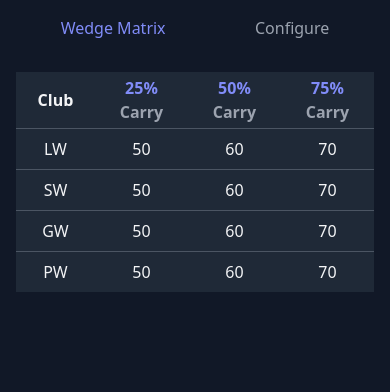
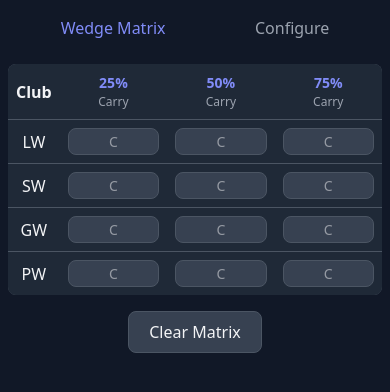
Before and after one commit to braybowler/wedge-matrix-web-frontend, a Vue app: page /matrix in a window 390 px wide. Shown: the top 392 px of the page. Built offline with nearby package versions, Linux system fonts and the light colour scheme.

Commit message:
work towards parity between web and mobile app for wedge matrix paging

```diff
--- a/package.json
+++ b/package.json
@@ -10,12 +10,12 @@
     "dev": "vite",
     "build": "run-p type-check \"build-only {@}\" --",
     "preview": "vite preview",
-    "test:unit": "vitest",
     "build-only": "vite build",
     "type-check": "vue-tsc --build",
     "lint": "eslint . --fix --cache",
     "format": "prettier --write --experimental-cli src/",
-    "check": "npm run lint && npm run format && npm run test:unit"
+    "test": "vitest run",
+    "check": "npm run lint && npm run format && npm run type-check && npm run test"
   },
   "dependencies": {
     "@tailwindcss/vite": "^4.1.17",
@@ -43,7 +43,7 @@
     "typescript": "~5.9.0",
     "vite": "^7.2.4",
     "vite-plugin-vue-devtools": "^8.0.5",
-    "vitest": "^4.0.14",
+    "vitest": "^4.0.15",
     "vue-tsc": "^3.1.5"
   }
 }
--- a/src/components/matrix/WedgeMatrix.vue
+++ b/src/components/matrix/WedgeMatrix.vue
@@ -1,43 +1,50 @@
 <script setup lang="ts">
-import type { UserColumnHeaders } from '@/types/matrix'
+import type {
+  AllowableMatrixColumnNumber,
+  RowDisplayOption,
+  UserClub,
+  UserColumnHeader,
+} from '@/types/matrix'
 
-const props = defineProps<{
-  numColumns: number
-  columnHeaders: Array<UserColumnHeaders>
-  rowDisplayOption?: 'Carry' | 'Total' | 'Both'
-}>()
+export interface WedgeMatrixProps {
+  numColumns: AllowableMatrixColumnNumber
+  columnHeaders: Array<UserColumnHeader>
+  clubs: Array<UserClub>
+  rowDisplayOption?: RowDisplayOption
+}
 
-const wedges = [
-  {
-    label: 'LW',
-    id: 1,
-  },
-  {
-    label: 'SW',
-    id: 2,
-  },
-  {
-    label: 'GW',
-    id: 3,
-  },
-  {
-    label: 'PW',
-    id: 4,
-  },
-]
+const props = defineProps<WedgeMatrixProps>()
+
+const handleClearMatrixButtonPress = () => {
+  const userResponse = confirm('Are you sure you want to clear all records?')
+
+  if (userResponse) {
+    clearMatrix()
+  }
+}
+
+const clearMatrix = () => {
+  console.log('matrix cleared')
+}
 </script>
 
 <template>
-  <div class="bg-[#111827] p-4">
-    <table class="w-full">
+  <div class="component-container">
+    <table>
       <thead>
         <tr>
           <th>
             <span class="column-header"> Club </span>
           </th>
-            <template v-for="columnHeader in props.columnHeaders" :key="columnHeader.id">
+          <template
+            v-for="columnHeader in props.columnHeaders"
+            :key="columnHeader.id"
+          >
             <th>
-                <div class="swing-percentage-container">
+              <div
+                data-test-id="swing-percentage-container"
+                class="swing-percentage-container"
+              >
                 <span class="swing-percentage"> {{ columnHeader.swingPercentage }}% </span>
                 <span class="swing-percentage-subheader"> Carry </span>
               </div>
@@ -46,29 +53,30 @@ const wedges = [
         </tr>
       </thead>
       <tbody>
-        <template
-          v-for="wedge in wedges"
-          :key="wedge.id"
-        >
+        <template v-for="club in props.clubs" :key="club.id">
           <tr>
             <td>
               <span class="row-label">
-                  {{ wedge.label }}
+                {{ club.label }}
               </span>
             </td>
             <td>
-                <span class="row-label"> 50 </span>
+              <input type="text" class="input" placeholder="C" />
             </td>
             <td>
-                <span class="row-label"> 60 </span>
+              <input type="text" class="input" placeholder="C" />
             </td>
             <td>
-                <span class="row-label"> 70 </span>
+              <input type="text" class="input" placeholder="C" />
             </td>
           </tr>
         </template>
       </tbody>
     </table>
+
+    <div class="button-container">
+      <button @click="handleClearMatrixButtonPress" class="button">Clear Matrix</button>
+    </div>
   </div>
 </template>
 
@@ -76,10 +84,12 @@ const wedges = [
 @reference "tailwindcss";
 
 table {
+  width: 100%;
+  border-radius: 8px;
   border-collapse: collapse;
   text-align: center;
   background-color: #4b5563;
-  border-radius: 8px;
+  overflow: hidden;
 }
 
 tr {
@@ -92,32 +102,69 @@ tr:last-child {
 }
 
 th {
-  padding: 4px;
+  padding: 8px;
   text-align: center;
   border-bottom: 1px solid #4b5563;
 }
 
 td {
+  padding: 8px 0;
+}
+
+.component-container {
+  background-color: #111827;
   padding: 8px;
 }
 
-.swing-percentage-subheader {
-  @apply text-[#9ca3af];
-}
-
 .swing-percentage-container {
-  @apply flex flex-col;
+  display: flex;
+  flex-direction: column;
 }
 
 .swing-percentage {
-  @apply text-[#818cf8];
+  color: #818cf8;
+  font-size: 14px;
+  font-weight: 700;
+}
+
+.swing-percentage-subheader {
+  color: #9ca3af;
+  font-size: 12px;
+  font-weight: 300;
 }
 
 .column-header {
-  @apply text-[#f3f4f6];
+  color: #f3f4f6;
+  font-size: 16px;
+  font-weight: 700;
 }
 
 .row-label {
-  @apply text-[#f3f4f6];
+  color: #f3f4f6;
+  font-size: 16px;
+  font-weight: 500;
+}
+
+.input {
+  @apply bg-[#374151] text-[#f3f4f6] border border-[#4b5563] rounded-lg;
+  padding: 2px 0px;
+  color: #f3f4f6;
+  font-size: 14px;
+  font-weight: 500;
+  text-align: center;
+  width: 85%;
+}
+
+.button-container {
+  display: flex;
+  align-items: center;
+  justify-content: center;
+}
+
+.button {
+  @apply mt-4 bg-[#374151] text-[#f3f4f6] border border-[#4b5563] rounded-lg;
+  padding: 8px 20px;
+  font-size: 16px;
+  font-weight: 500;
 }
 </style>
--- a/src/router/index.ts
+++ b/src/router/index.ts
@@ -5,18 +5,17 @@ const router = createRouter({
   routes: [
     {
       path: '/',
-      name: 'home',
-      component: () => import('../views/HomeView.vue'),
+      redirect: '/matrix',
     },
     {
       path: '/matrix',
       name: 'matrix',
-      component: () => import('../views/MatrixView.vue'),
+      component: () => import('../views/matrix/MatrixView.vue'),
     },
     {
       path: '/configure',
       name: 'configure',
-      component: () => import('../views/ConfigureView.vue'),
+      component: () => import('../views/configure/ConfigureView.vue'),
     },
   ],
 })
--- a/src/stores/matrixConfigurationStore.ts
+++ b/src/stores/matrix/matrixConfigurationStore.ts
@@ -1,9 +1,9 @@
 import { defineStore } from 'pinia'
 import { ref } from 'vue'
-import type { UserColumnHeaders } from '@/types/matrix'
+import type { AllowableMatrixColumnNumber, UserColumnHeader } from '@/types/matrix'
 export const useMatrixConfigurationStore = defineStore('matrixConfiguration', () => {
-  const matrixColumns = ref(1)
-  const matrixColumnHeaders = ref<Array<UserColumnHeaders>>([
+  const matrixColumns = ref<AllowableMatrixColumnNumber>(3)
+  const matrixColumnHeaders = ref<Array<UserColumnHeader>>([
     {
       swingPercentage: 25,
       id: 1,
@@ -20,6 +20,6 @@ export const useMatrixConfigurationStore = defineStore('matrixConfiguration', ()
 
   return {
     matrixColumns,
-    matrixColumnHeaders
+    matrixColumnHeaders,
   }
 })
--- a/src/views/HomeView.vue
+++ /dev/null
@@ -1,5 +0,0 @@
-<script setup lang="ts"></script>
-
-<template>
-  <main>Home View</main>
-</template>
--- a/src/views/MatrixView.vue
+++ /dev/null
@@ -1,19 +0,0 @@
-<script setup lang="ts">
-import WedgeMatrix from '@/components/matrix/WedgeMatrix.vue'
-import { useMatrixConfigurationStore } from '@/stores/matrixConfigurationStore.ts'
-
-const {
-  matrixColumns,
-  matrixColumnHeaders
-} = useMatrixConfigurationStore()
-
-</script>
-
-<template>
-  <main>
-    <WedgeMatrix
-      :num-columns="matrixColumns"
-      :column-headers="matrixColumnHeaders"
-    />
-  </main>
-</template>
--- /dev/null
+++ b/src/views/matrix/MatrixView.vue
@@ -0,0 +1,36 @@
+<script setup lang="ts">
+import WedgeMatrix from '@/components/matrix/WedgeMatrix.vue'
+import { useMatrixConfigurationStore } from '@/stores/matrix/matrixConfigurationStore.ts'
+import type { UserClub } from '@/types/matrix'
+
+const { matrixColumns, matrixColumnHeaders } = useMatrixConfigurationStore()
+
+const tempWedges: Array<UserClub> = [
+  {
+    label: 'LW',
+    id: 1,
+  },
+  {
+    label: 'SW',
+    id: 2,
+  },
+  {
+    label: 'GW',
+    id: 3,
+  },
+  {
+    label: 'PW',
+    id: 4,
+  },
+]
+</script>
+
+<template>
+  <main>
+    <WedgeMatrix
+      :num-columns="matrixColumns"
+      :column-headers="matrixColumnHeaders"
+      :clubs="tempWedges"
+    />
+  </main>
+</template>
```
Also changed, not shown: src/types/matrix.d.ts (+12 -1 lines), src/views/configure/ConfigureView.vue (renamed from src/views/ConfigureView.vue), 2 other files (tests, documents, lock files or other folders). Lines whose indentation alone changed are shown as unchanged.
